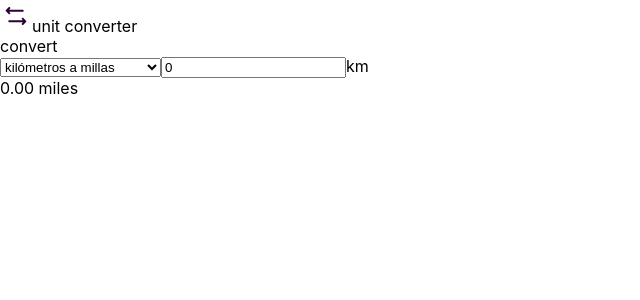
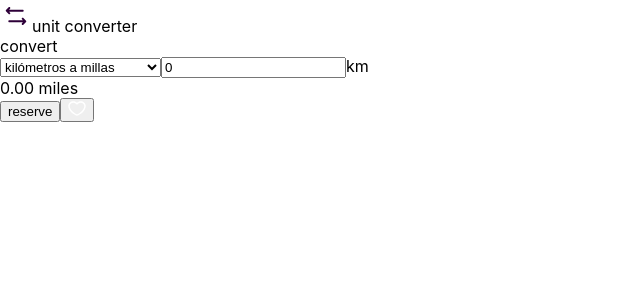
Before and after one commit to ivvasel/pruebaOxygen, a React (Create React App) app in the folder app1/: page / in a window 1280 px wide. Shown: the top 300 px of the page, without its empty margins (0-640 px from the left). Built offline with nearby package versions, Linux system fonts and the light colour scheme; the HTML template or start-up script is replaced by a standard one.

Commit message:
Reverse funcionando

```diff
--- a/app1/src/components/Converter.js
+++ b/app1/src/components/Converter.js
@@ -26,10 +26,10 @@ export default function Converter() {
         setResult(milesTokm(inputUnit));
         break;
       case "feetTom":
-        setResult(feetTom(inputUnit));
+        setResult(feetTometres(inputUnit));
         break;
       case "mTofeet":
-        setResult(mTofeet(inputUnit));
+        setResult(metresTofeet(inputUnit));
         break;
       case "cmToinches":
         setResult(cmToinches(inputUnit));
@@ -42,10 +42,17 @@ export default function Converter() {
     }
   };
 
+  const handleReverse = () => {
+    const inverted = `${conversion.to}To${conversion.from}`;
+    const reverse = conversiones.find((item) => item.value === inverted);
+    setConversion(reverse);
+    setInputUnit(result);
+  };
+
   const kmTomiles = (km) => (km / 1.609).toFixed(2);
   const milesTokm = (miles) => (miles * 1.609).toFixed(2);
-  const feetTom = (feet) => (feet / 3.281).toFixed(2);
-  const mTofeet = (m) => (m * 3.281).toFixed(2);
+  const feetTometres = (feet) => (feet / 3.281).toFixed(2);
+  const metresTofeet = (m) => (m * 3.281).toFixed(2);
   const cmToinches = (cm) => (cm / 2.54).toFixed(2);
   const inchesTocm = (inches) => (inches * 2.54).toFixed(2);
 
@@ -66,9 +73,10 @@ export default function Converter() {
           {conversion.from}
         </div>
         <div>{`${result} ${conversion.to}`}</div>
-        <div>
+        <button onClick={handleReverse}>reserve</button>
+        <button>
           <Save />
-        </div>
+        </button>
       </div>
     </div>
   );
--- a/app1/src/utils/conversiones.js
+++ b/app1/src/utils/conversiones.js
@@ -12,13 +12,13 @@ export const conversiones = [
     to: "km",
   },
   {
-    value: "feetTom",
+    value: "feetTometres",
     name: "pies a metros",
     from: "feet",
     to: "metres",
   },
   {
-    value: "mTofeet",
+    value: "metresTofeet",
     name: "metros a pies",
     from: "metres",
     to: "feet",
```
